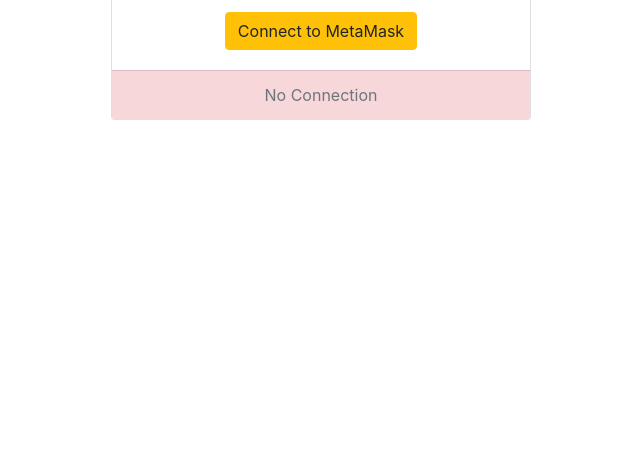
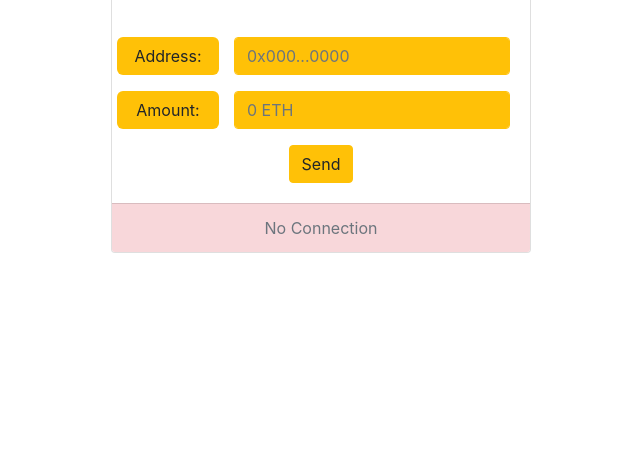
Before and after one commit to aalimsahin/integrating-metamask-into-website, a plain HTML site: page index.html in a window 1280 px wide. Shown: the part 367-830 px from the top of the page, without its empty margins (319-959 px from the left). Before the commit the page ends 800 px from the top, so only its background shows below. Drawn offline with nearby package versions, Linux system fonts and the light colour scheme.

Commit message:
ethereum transfer transactions integrated

```diff
--- a/index.html
+++ b/index.html
@@ -10,8 +10,9 @@
         body{
             display: grid;
             grid-template-columns: repeat(3, 1fr);
-            grid-template-rows: repeat(3, 0.4fr);
+            grid-template-rows: repeat(3, 0.24fr);
             gap: 10px;
+            overflow: hidden;
         }
         .text-center{
             grid-column: 2/3;
@@ -32,6 +33,25 @@
             <hr>
             <a onclick="connectMetaMask()" href="#" class="btn btn-warning">Connect to MetaMask</a>
         </div>
+        <div class="card-body">
+
+            <form>
+                <div class="form-group row">
+                  <label for="colFormLabel" class="col-3 col-form-label btn-warning" style="border-radius: 6px">Address: </label>
+                  <div class="col-sm-9">
+                    <input type="email" class="form-control btn-warning" id="addressToSend" placeholder="0x000...0000">
+                  </div>
+                </div>
+                <div class="form-group row">
+                    <label for="colFormLabel" class="col-3 col-form-label btn-warning" style="border-radius: 6px">Amount: </label>
+                    <div class="col-sm-9">
+                      <input type="email" class="form-control btn-warning" id="amount" placeholder="0 ETH">
+                    </div>
+                  </div>
+                <button type="button" class="btn btn-warning" onclick="sendEther()">Send</button>
+              </form>
+
+        </div>
         <div class="card-footer text-muted" id="footer">
           No Connection
         </div>
--- a/metamask.js
+++ b/metamask.js
@@ -32,3 +32,23 @@
   accounts = account;
   connectMetaMask();
 })
+
+const sendEther= async()=>{
+  let address= document.getElementById("addressToSend").value;
+  let amount= document.getElementById("amount").value;
+  let tutar= Number(amount)*1000000000000000000;
+  let params=[
+    {
+      from:accounts[0],
+      to:address,
+      gas: '0x76c0',
+      gasPrice: Number(2111800000).toString(16),
+      value:Number(tutar).toString(16)
+
+    }
+  ]
+  let result = await window.ethereum.request({ method:'eth_sendTransaction',params}).catch((err)=>{
+    console.log(err);
+  });
+
+}
```
